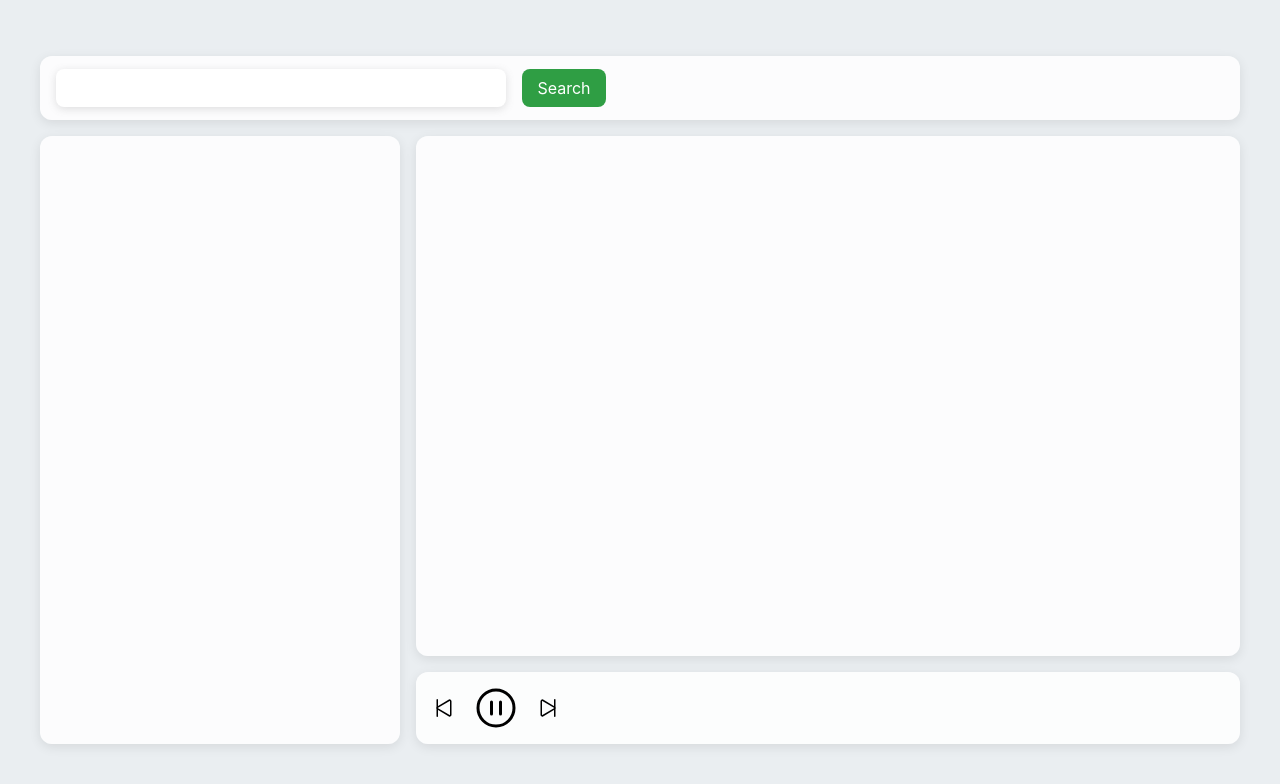
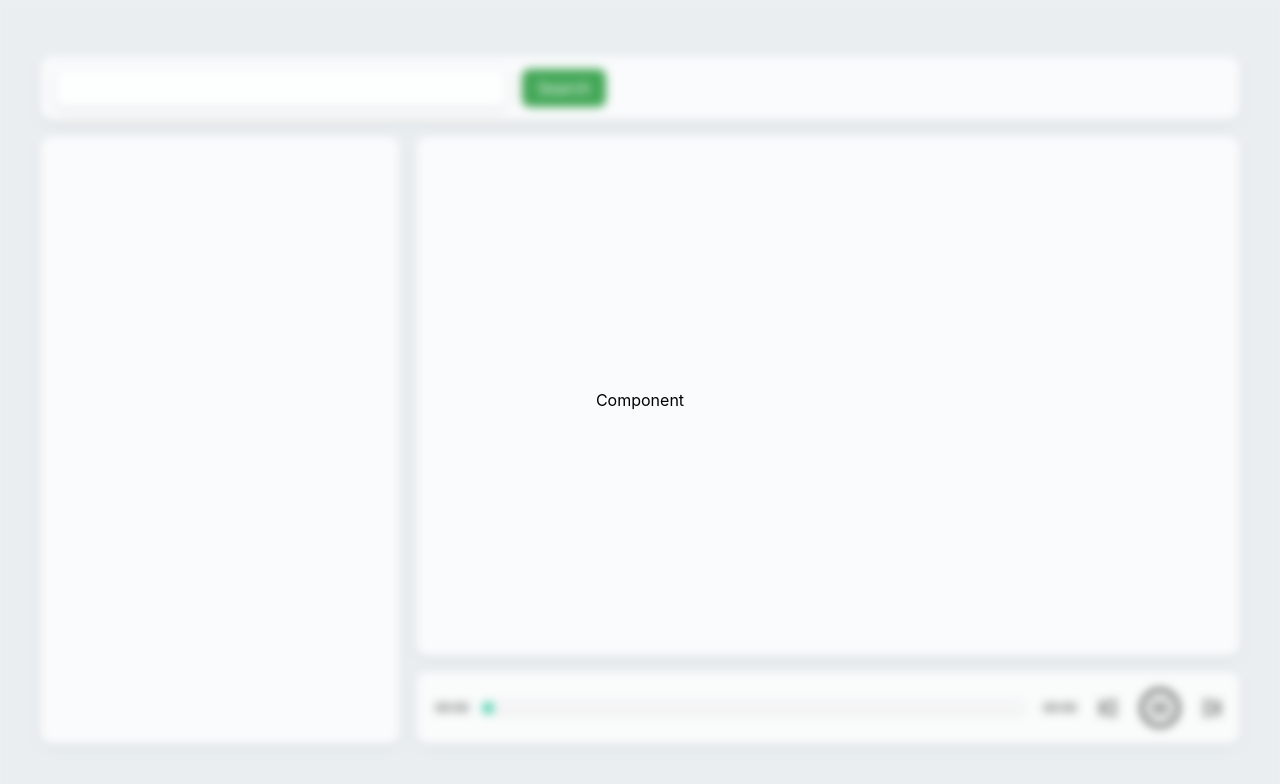
Before and after one commit to SanPhantom/test-app, a React (Vite) app: page / in a window 1280 px wide. Shown: the top 784 px of the page. Built offline with nearby package versions, Linux system fonts and the light colour scheme.

Commit message:
fix: update login drawer

```diff
--- a/src/atoms/account.atom.ts
+++ b/src/atoms/account.atom.ts
@@ -1,31 +1,18 @@
-import {
-  atom,
-  useAtom,
-  useAtomValue,
-  useSetAtom
-} from 'jotai'
-import {
-  useCallback,
-  useEffect,
-  useMemo,
-  useState
-} from 'react'
-import request from '../configs/axios.config'
-import { useInterval } from 'ahooks'
-import {
-  isEmpty,
-  isNil
-} from 'ramda'
+import { atom, useAtom, useAtomValue, useSetAtom } from "jotai";
+import { useCallback, useEffect, useMemo, useState } from "react";
+import request from "../configs/axios.config";
+import { useInterval } from "ahooks";
+import { isEmpty, isNil } from "ramda";
 
-export const AccountAtom = atom({})
+export const AccountAtom = atom({});
 
-export const playerAtom = atom(new Audio())
+export const player = new Audio();
 
-export const playlistAtom = atom<any[]>([])
+export const playlistAtom = atom<any[]>([]);
 
-export const searchAtom = atom('')
+export const searchAtom = atom("");
 
-export const durationAtom = atom(0)
+export const durationAtom = atom(0);
 
 export const lyricAtom = atom("");
 
@@ -34,101 +21,101 @@ export const transLyricAtom = atom("");
 export const isYRCAtom = atom(false);
 
 export const useProgress = (interval?: number) => {
-  const player = useAtomValue(playerAtom)
-  const duration = useAtomValue(durationAtom)
+  const duration = useAtomValue(durationAtom);
 
-  const [currentTime, setCurrentTime] = useState(0)
+  const [currentTime, setCurrentTime] = useState(0);
 
-  const [refreshTime, setRefreshTime] = useState(interval ?? 1)
+  const [refreshTime, setRefreshTime] = useState(interval ?? 1);
 
   const clear = useInterval(() => {
     if (player.played.length) {
-      const currentTime = player.currentTime * 1000
-      setCurrentTime(currentTime)
+      const currentTime = player.currentTime * 1000;
+      setCurrentTime(currentTime);
     }
-  }, refreshTime)
+  }, refreshTime);
 
   useEffect(() => {
-    player.addEventListener('pause', () => {
-      setRefreshTime(interval ?? 1)
-    })
+    player.addEventListener("pause", () => {
+      setRefreshTime(interval ?? 1);
+    });
 
-    player.addEventListener('pause', () => {
-      setRefreshTime(0)
-      clear()
-    })
+    player.addEventListener("pause", () => {
+      setRefreshTime(0);
+      clear();
+    });
 
-    player.addEventListener('ended', () => {
-      player.currentTime = 0
-      setCurrentTime(0)
-      setRefreshTime(0)
-      clear()
-    })
-  }, [interval])
+    player.addEventListener("ended", () => {
+      player.currentTime = 0;
+      setCurrentTime(0);
+      setRefreshTime(0);
+      clear();
+    });
+  }, [interval]);
 
-  return useMemo(() => ({
+  return useMemo(
+    () => ({
       currentTime,
-    duration
-  }), [currentTime, duration])
-
-}
+      duration,
+    }),
+    [currentTime, duration]
+  );
+};
 
 const useMusicPlayer = () => {
-  const player = useAtomValue(playerAtom)
-  const [search, setSearch] = useAtom(searchAtom)
-  const [playlist, setPlaylist] = useAtom(playlistAtom)
+  const [search, setSearch] = useAtom(searchAtom);
+  const [playlist, setPlaylist] = useAtom(playlistAtom);
 
-  const updateDuration = useSetAtom(durationAtom)
+  const updateDuration = useSetAtom(durationAtom);
 
-  const [currentPlayId, setCurrentPlayId] = useState('')
+  const [currentPlayId, setCurrentPlayId] = useState("");
 
-  const [isYRC, setIsYRC] = useAtom(isYRCAtom)
-  const [lyric, setLyric] = useAtom(lyricAtom)
-  const [transLyric, setTransLyric] = useAtom(transLyricAtom)
+  const [isYRC, setIsYRC] = useAtom(isYRCAtom);
+  const [lyric, setLyric] = useAtom(lyricAtom);
+  const [transLyric, setTransLyric] = useAtom(transLyricAtom);
 
   const searchMusic = useCallback(async () => {
-    const { result } = await request.get<any, any>('/search', {
+    const { result } = await request.get<any, any>("/search", {
       params: {
         keywords: search,
       },
-    })
-    const requestSong = result.songs
-    setPlaylist(requestSong)
-  }, [search, setPlaylist])
+    });
+    const requestSong = result.songs;
+    setPlaylist(requestSong);
+  }, [search, setPlaylist]);
 
   const playMusic = useCallback(async (item: any) => {
-    const { data } = await request.get<any, any>('/song/url', {
+    const { data } = await request.get<any, any>("/song/url", {
       params: { id: item.id },
-    })
-    player.src = data[0].url
-    player.load()
-    updateDuration(data[0].duration)
-    setCurrentPlayId(item.id)
-    await player.play()
-  }, [])
+    });
+    player.src = data[0].url;
+    player.load();
+    updateDuration(data[0].time);
+    setCurrentPlayId(item.id);
+    await player.play();
+  }, []);
 
   useEffect(() => {
     (async () => {
       if (!(isEmpty(currentPlayId) || isNil(currentPlayId))) {
-        const lrcData = await request.get<any, any>('/lyric/new', {
+        const lrcData = await request.get<any, any>("/lyric/new", {
           params: {
             id: currentPlayId,
           },
-        })
-        console.log({lrcData})
-        const is = !(isEmpty(lrcData?.yrc) || isNil(lrcData?.yrc))
-        setIsYRC(is)
-        setLyric(is ? (lrcData.yrc?.lyric ?? "") : (lrcData.lrc?.lyric ?? ""))
-        setTransLyric(is ? '' : (lrcData?.tlyric?.lyric ?? ''))
+        });
+        const is = !(isEmpty(lrcData?.yrc) || isNil(lrcData?.yrc));
+        setIsYRC(is);
+        setLyric(is ? lrcData.yrc?.lyric ?? "" : lrcData.lrc?.lyric ?? "");
+        setTransLyric(is ? "" : lrcData?.tlyric?.lyric ?? "");
       }
-    })()
-  }, [currentPlayId])
+    })();
+  }, [currentPlayId]);
 
   useEffect(() => {
-    console.log({currentLyric: lyric, isYRC})
-  }, [lyric, isYRC])
+    console.log({ currentLyric: lyric, isYRC });
+  }, [lyric, isYRC]);
 
-  return useMemo(() => ({
+  return useMemo(
+    () => ({
       player,
       search,
       playlist,
@@ -138,8 +125,10 @@ const useMusicPlayer = () => {
       playMusic,
       isYRC,
       lyric,
-    transLyric
-  }), [player,
+      transLyric,
+    }),
+    [
+      player,
       search,
       playlist,
       currentPlayId,
@@ -148,7 +137,9 @@ const useMusicPlayer = () => {
       playMusic,
       isYRC,
       lyric,
-    transLyric])
-}
+      transLyric,
+    ]
+  );
+};
 
-export default useMusicPlayer
+export default useMusicPlayer;
--- /dev/null
+++ b/src/components/Music/LoginModal.tsx
@@ -0,0 +1,13 @@
+import "./login.modal.css";
+
+interface LoginModalProps {
+  open: boolean;
+}
+
+const LoginModal = (props: LoginModalProps) => {
+  const { open } = props;
+
+  return <div className="modal-page">Component</div>;
+};
+
+export default LoginModal;
--- /dev/null
+++ b/src/components/Music/common/Progress.tsx
@@ -0,0 +1,65 @@
+import { useCallback, useMemo } from "react";
+import { useProgress } from "../../../atoms/account.atom";
+
+const Progress = () => {
+  const { currentTime, duration } = useProgress();
+
+  const addZero = useCallback((num: number) => {
+    return num < 10 ? `0${num}` : num;
+  }, []);
+
+  const current = useMemo(() => {
+    const time = Math.ceil(currentTime / 1000);
+    const second = time % 60;
+    const min = Math.floor(time / 60);
+    return `${addZero(min)}:${addZero(second)}`;
+  }, [currentTime]);
+
+  const maxTime = useMemo(() => {
+    const time = Math.ceil(duration / 1000);
+    const second = time % 60;
+    const min = Math.floor(time / 60);
+    return `${addZero(min)}:${addZero(second)}`;
+  }, [duration]);
+
+  const thunkLeft = useMemo(() => {
+    const radio = (currentTime / duration) * 100;
+    return radio === 0 ? 0 : `${radio}%`;
+  }, [currentTime, duration]);
+
+  return (
+    <div
+      style={{
+        display: "flex",
+        flexDirection: "row",
+        alignItems: "center",
+        flex: 1,
+        gap: 16,
+      }}
+    >
+      <label
+        className="progress-text"
+        style={{ fontSize: 12, fontWeight: 400 }}
+      >
+        {current}
+      </label>
+      <div style={{ position: "relative", flex: 1, display: "flex" }}>
+        <progress
+          max={duration}
+          value={currentTime}
+          style={{ flex: 1 }}
+        ></progress>
+        <div className="progress-thunk" style={{ left: thunkLeft }}></div>
+      </div>
+
+      <label
+        className="progress-text"
+        style={{ fontSize: 12, fontWeight: 400 }}
+      >
+        {maxTime}
+      </label>
+    </div>
+  );
+};
+
+export default Progress;
--- /dev/null
+++ b/src/components/Music/login.modal.css
@@ -0,0 +1,23 @@
+.modal-page {
+  width: 100vw;
+  height: 100vh;
+  position: fixed;
+  left: 0;
+  top: 0;
+  z-index: 9999;
+  background: rgba(234, 238, 241, 0.1);
+  backdrop-filter: blur(5px);
+  display: flex;
+  align-items: center;
+  justify-content: center;
+}
+
+.modal-page::before {
+  content: "";
+  position: absolute;
+  top: 0;
+  left: 0;
+  right: 0;
+  bottom: 0;
+  filter: blur(5px);
+}
--- a/src/pages/TestLyric.tsx
+++ b/src/pages/TestLyric.tsx
@@ -7,6 +7,8 @@ import {
   IoPlaySkipBackOutline,
   IoPlaySkipForwardOutline,
 } from "react-icons/io5";
+import Progress from "../components/Music/common/Progress";
+import LoginModal from "../components/Music/LoginModal";
 
 const TestLyric = () => {
   return (
@@ -21,17 +23,25 @@ const TestLyric = () => {
             <SanLyric />
           </div>
           <div className="box-shadow layout-control">
+            <div style={{ flex: 1 }}>
+              <Progress />
+            </div>
             <div className="control-box">
               <div className="control-btn">
                 <IoPlaySkipBackOutline fontSize={24} fontWeight={600} />
               </div>
-
-              <IoPauseCircleOutline fontSize={48} fontWeight={600} />
-              <IoPlaySkipForwardOutline fontSize={24} fontWeight={600} />
+              <div className="control-btn">
+                <IoPauseCircleOutline fontSize={48} fontWeight={600} />
+              </div>
+              <div className="control-btn">
+                <IoPlaySkipForwardOutline fontSize={24} fontWeight={600} />
+              </div>
             </div>
           </div>
         </div>
       </div>
+
+      <LoginModal open />
     </div>
   );
 };
--- a/src/pages/test-lyric.css
+++ b/src/pages/test-lyric.css
@@ -7,6 +7,9 @@
   background-color: #eaeef1;
   padding-right: 24px;
   padding-left: 24px;
+
+  --whiteShadow: -2px -2px 8px rgba(206, 212, 218, .5);
+  --blackShadow: 2px 2px 8px rgba(110, 40, 40, .2);
 }
 
 .box-shadow {
@@ -246,3 +249,41 @@
     background-size: 100% 100%;
   }
 }
+
+progress {
+  position: relative;
+  height: 4px;
+  -webkit-appearance: none;
+}
+
+::-webkit-progress-bar {
+  background-color: #ffffff;
+  border-radius: 2px;
+  height: 4px;
+  box-shadow: var(--blackShadow), var(--whiteShadow);
+}
+
+::-webkit-progress-value {
+  background-color: var(--primary-color);
+  border-radius: 2px;
+  transition: all 100ms linear;
+}
+
+.progress-text {
+  width: 40px;
+  text-align: center;
+}
+
+.progress-thunk {
+  position: absolute;
+  left: 0;
+  top: 50%;
+  transform: translate(-50%, -50%);
+  width: 12px;
+  height: 12px;
+  background: radial-gradient(#42e695, #3bb2b8);
+  border-radius: 50%;
+  z-index: 10;
+  transition: left 30ms linear;
+  cursor: pointer;
+}
```
Lines whose indentation alone changed are shown as unchanged.
